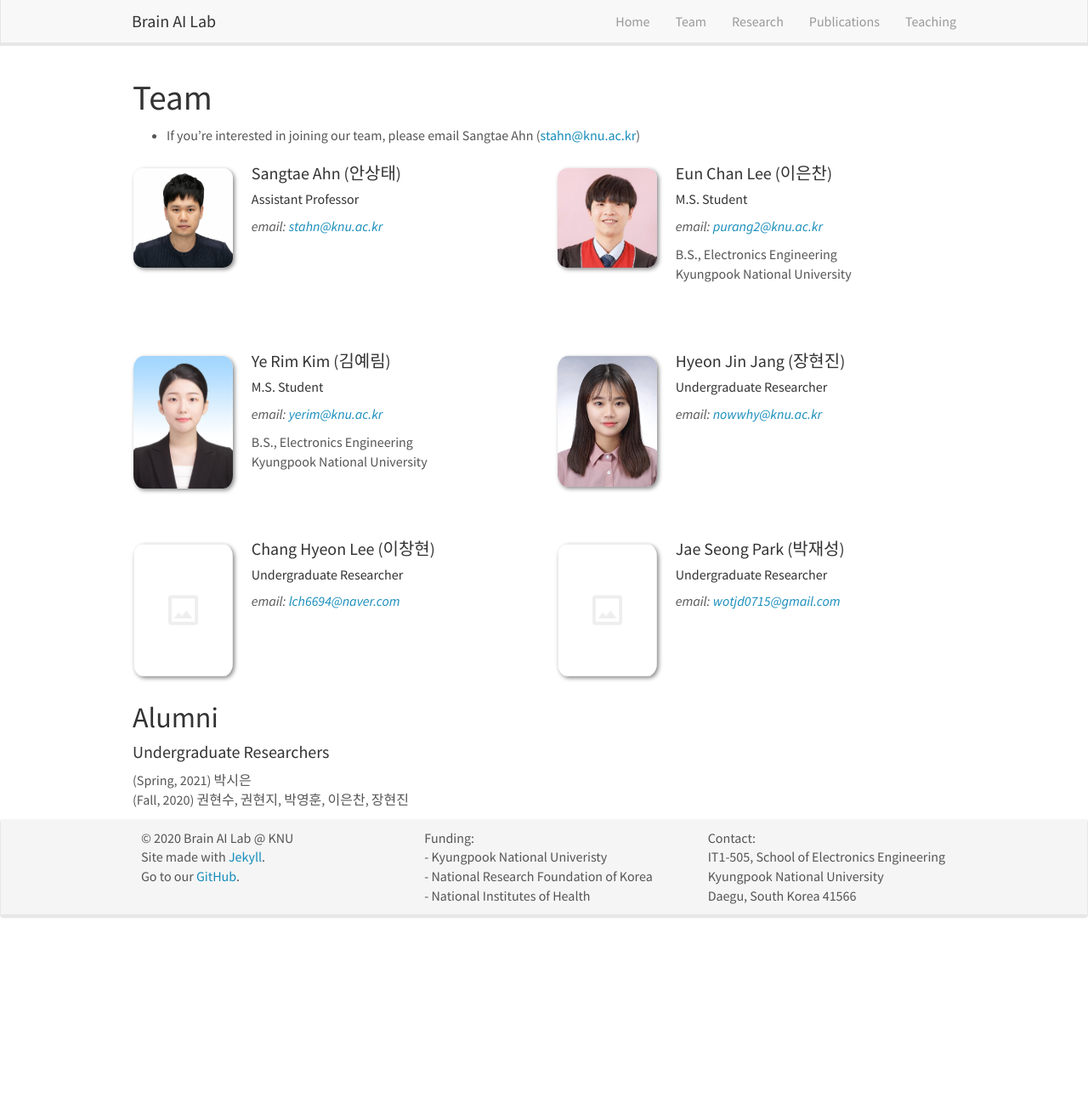
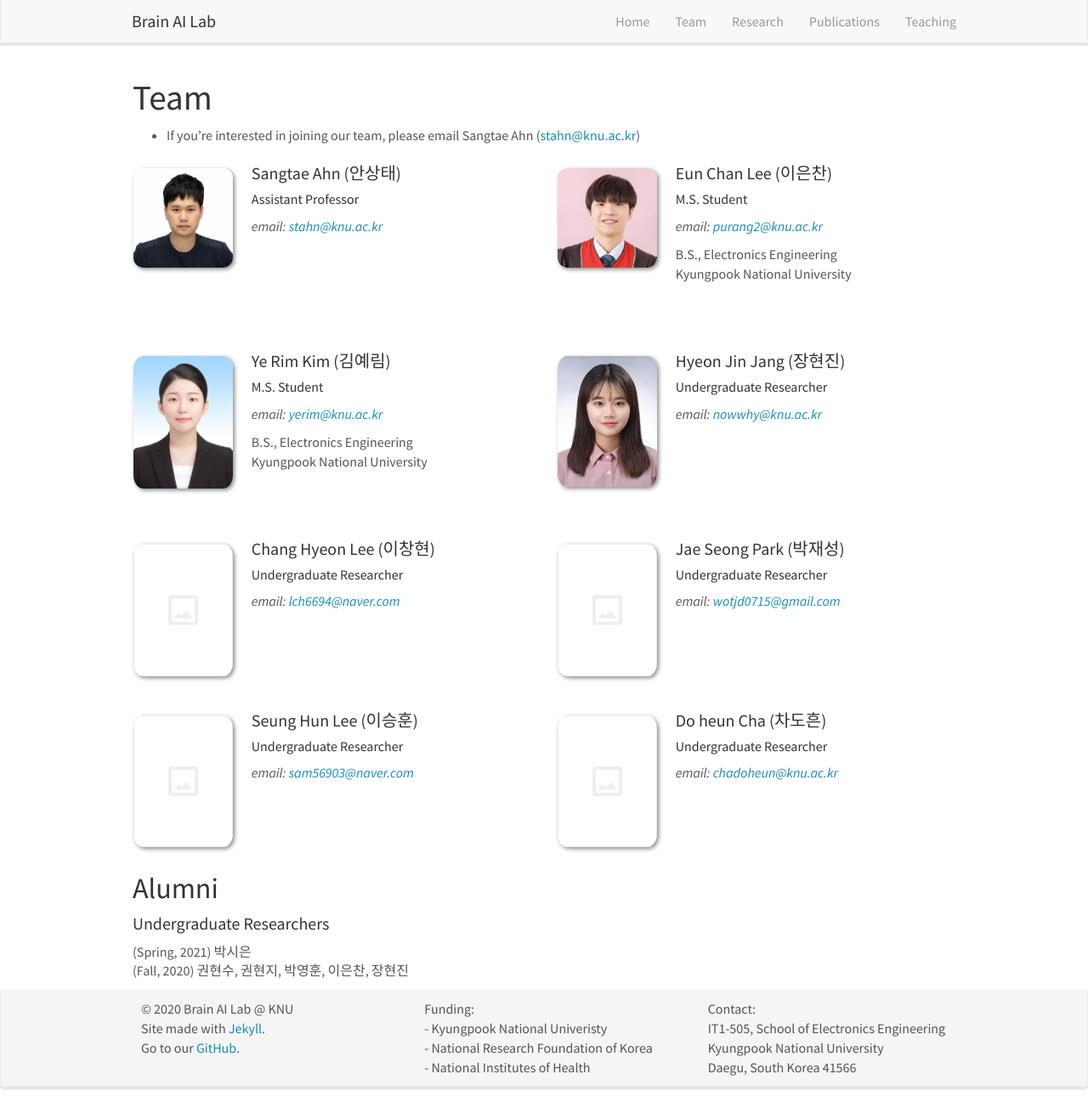
Before and after one commit to KNU-BrainAI/knu-brainai.github.io, a Jekyll site: the page built from _pages/team.md, in a window 1280 px wide and 1304 px high. Shown: the whole window at 85% size. Built offline with Jekyll 4.4.1, drawn with Linux system fonts in a browser that asks for light colours; nearby versions of some CDN libraries.

Commit message:
Update team_members.yml

```diff
--- a/_data/team_members.yml
+++ b/_data/team_members.yml
@@ -42,3 +42,18 @@
   email: wotjd0715@gmail.com
   number_educ: 1
   education1:
+
+
+- name: Seung Hun Lee (이승훈)
+  photo: blank.png
+  info: Undergraduate Researcher
+  email: sam56903@naver.com
+  number_educ: 1
+  education1:
+
+- name: Do heun Cha (차도흔)
+  photo: blank.png
+  info: Undergraduate Researcher
+  email: chadoheun@knu.ac.kr
+  number_educ: 1
+  education1:
```
